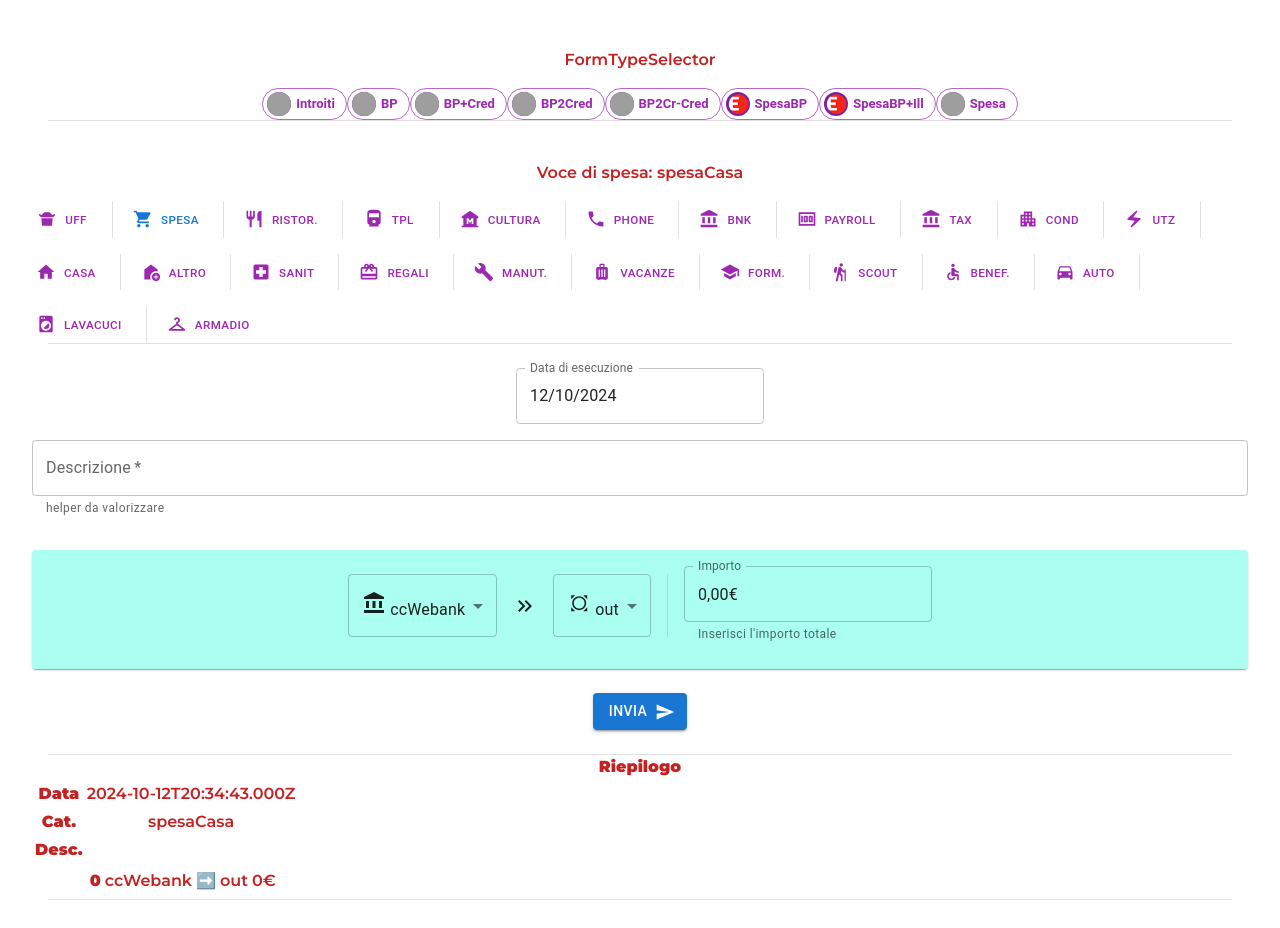
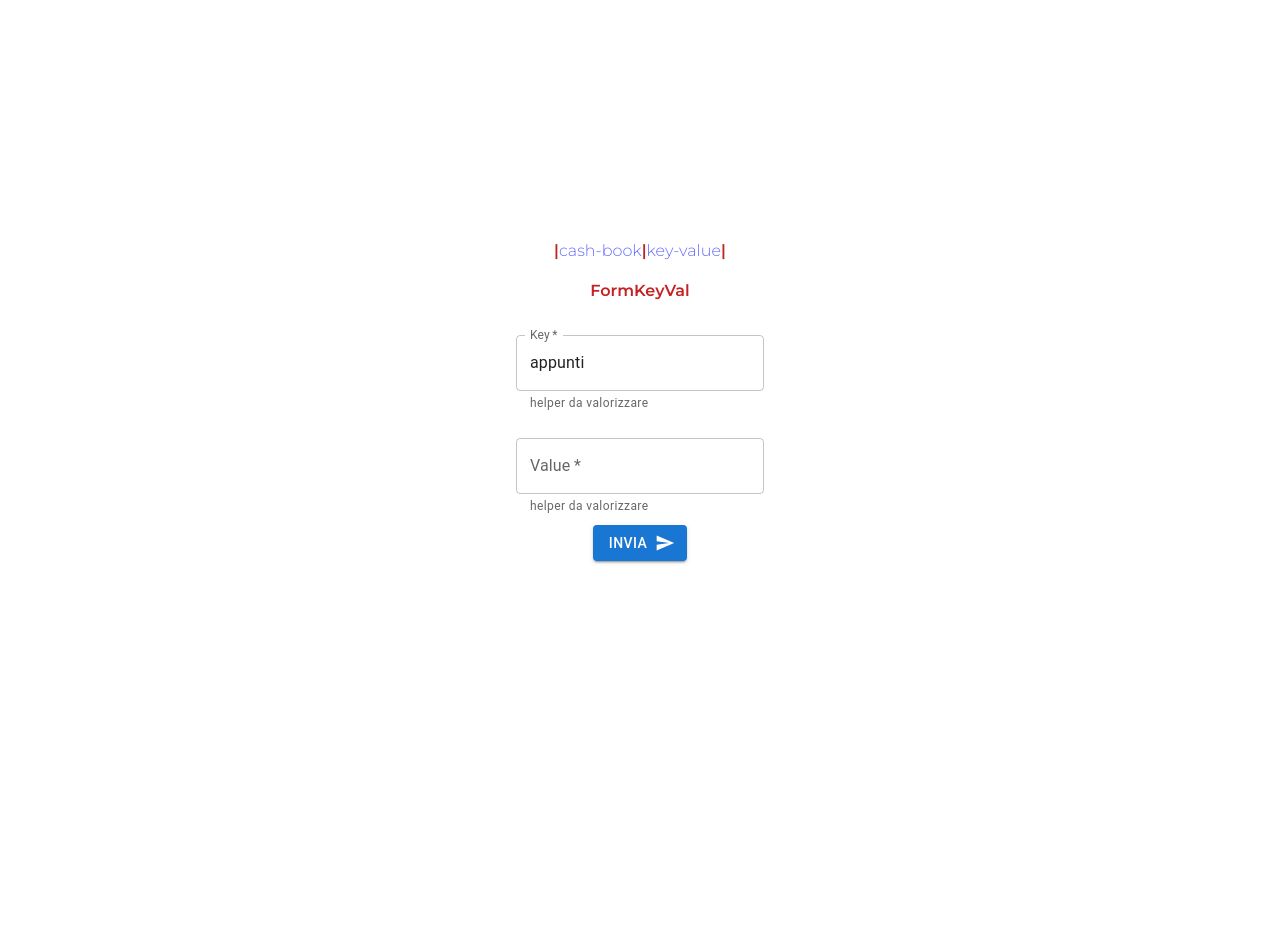
Before and after one commit to dicaeffe/cash-book-form, a React (Vite) app: page /key-value in a window 1280 px wide. Shown: the top 928 px of the page. After the commit the page ends 800 px from the top, so only its background shows below. Built offline with nearby package versions, Linux system fonts and the light colour scheme; grey boxes are pictures that could not be loaded.

Commit message:
adding key-val

```diff
--- a/package.json
+++ b/package.json
@@ -20,6 +20,7 @@
     "react": "^18.2.0",
     "react-dom": "^18.2.0",
     "react-number-format": "^5.3.4",
+    "react-router-dom": "^6.30.0",
     "styled-components": "^6.1.8"
   },
   "devDependencies": {
--- a/src/App.tsx
+++ b/src/App.tsx
@@ -1,15 +1,25 @@
-import './App.css'
-import FormTypeSelector from './Components/PaymentForm/FormTypeSelector'
+import { BrowserRouter, Route, Routes } from "react-router-dom";
+import "./App.css";
+import Navbar from "./Components/NavBar";
+import FormTypeSelector from "./Components/PaymentForm/FormTypeSelector";
+import FormKeyVal from "./Components/KeyVal/FormKeyVal";
 
 function App() {
-
   return (
     <>
       <div>
-        <FormTypeSelector />
+        <BrowserRouter>
+          <Navbar />
+          <Routes>
+            <Route index element={<FormTypeSelector />} />
+            <Route path="/" element={<FormTypeSelector />} />
+            <Route path="/cash-book" element={<FormTypeSelector />} />
+            <Route path="/key-value" element={<FormKeyVal />} />
+          </Routes>
+        </BrowserRouter>
       </div>
     </>
-  )
+  );
 }
 
-export default App
+export default App;
--- /dev/null
+++ b/src/Components/KeyVal/FormKeyVal.tsx
@@ -0,0 +1,28 @@
+import { useState } from "react";
+import KeyVal from "./Model/KeyVal";
+import KeyField from "./KeyFrield";
+import ValueField from "./ValueField";
+import SendButton from "./SendButton";
+
+const FormKeyVal = () => {
+  const label = "FormKeyVal";
+  const [keyValData, setKeyValData] = useState(new KeyVal("", ""));
+
+  const onFormChange = (newData: KeyVal) => {
+    setKeyValData(newData);
+    console.info("---------New Value of KeyVal");
+    console.info(newData);
+    console.info(keyValData);
+  };
+
+  return (
+    <div>
+      <p>{label}</p>
+      <KeyField data={keyValData} onChange={onFormChange} />
+      <ValueField data={keyValData} onChange={onFormChange} />
+      <SendButton data={keyValData} />
+    </div>
+  );
+};
+
+export default FormKeyVal;
--- /dev/null
+++ b/src/Components/KeyVal/KeyFrield.tsx
@@ -0,0 +1,33 @@
+import { TextField } from "@mui/material";
+import KeyVal from "./Model/KeyVal";
+
+function KeyField(props: { data: KeyVal; onChange: (d: KeyVal) => void }) {
+  const label = "Key";
+  const id = "key-text";
+  const helper = "helper da valorizzare";
+
+  const handleFormChange = (e: { target: { value: any } }) => {
+    let newData: KeyVal = props.data.clone();
+    newData.key = e.target.value;
+    console.info(newData);
+    props.onChange(newData);
+  };
+
+  return (
+    <div>
+      <TextField
+        label={label}
+        required
+        id={id}
+        helperText={helper}
+        defaultValue={props.data.key}
+        onChange={(event) => handleFormChange(event)}
+        type="text"
+        margin="normal"
+        fullWidth
+      />
+    </div>
+  );
+}
+
+export default KeyField;
--- /dev/null
+++ b/src/Components/KeyVal/Model/KeyVal.ts
@@ -0,0 +1,19 @@
+class KeyVal {
+  key: string;
+  value: string;
+
+  constructor(key?: string | null, value?: string | null) {
+    this.key = key ? key : "appunti";
+    this.value = value ? value : "";
+  }
+
+  public toString(): string {
+    return "|" + this.key + "|" + this.value + "|";
+  }
+
+  public clone(): KeyVal {
+    return new KeyVal(this.key, this.value);
+  }
+}
+
+export default KeyVal;
--- /dev/null
+++ b/src/Components/KeyVal/SendButton.tsx
@@ -0,0 +1,90 @@
+import { Button, IconButton, Snackbar } from "@mui/material";
+import SendIcon from "@mui/icons-material/Send";
+import CloseIcon from "@mui/icons-material/Close";
+import React, { useState } from "react";
+import KeyVal from "./Model/KeyVal";
+
+function SendButton(props: { data: KeyVal }) {
+  const [openSnackbarSuccess, setOpenSnackbarSuccess] = useState(false);
+  const [openSnackbarFailure, setOpenSnackbarFailure] = useState(false);
+
+  const onClick = () => {
+    const body = props.data;
+    /*const requests: BERequests = new BERequests(props.data);
+      requests.bodies.map(body => {*/
+    //alert(body.toString());
+    fetch("https://fdctst.free.beeceptor.com/cash-book/1.0.0/keyval", {
+      method: "POST",
+      headers: {
+        Accept: "application/json",
+        "Content-Type": "application/json",
+      },
+      body: JSON.stringify(body),
+    })
+      .then((response) => {
+        if (response.ok) {
+          setOpenSnackbarSuccess(true);
+        } else {
+          setOpenSnackbarFailure(true);
+          throw new Error(response.statusText);
+        }
+      })
+      .catch(() => {
+        setOpenSnackbarFailure(true);
+      });
+    /*})*/
+  };
+
+  const handleClose = (
+    _event: React.SyntheticEvent | Event,
+    reason?: string
+  ) => {
+    if (reason === "clickaway") {
+      return;
+    }
+
+    setOpenSnackbarSuccess(false);
+    setOpenSnackbarFailure(false);
+  };
+
+  const action = (
+    <React.Fragment>
+      <Button color="secondary" size="small" onClick={handleClose}>
+        vabbé
+      </Button>
+      <IconButton
+        size="small"
+        aria-label="close"
+        color="inherit"
+        onClick={handleClose}
+      >
+        <CloseIcon fontSize="small" />
+      </IconButton>
+    </React.Fragment>
+  );
+
+  return (
+    <div>
+      <Button variant="contained" endIcon={<SendIcon />} onClick={onClick}>
+        Invia
+      </Button>
+
+      <Snackbar
+        open={openSnackbarSuccess}
+        autoHideDuration={3000}
+        onClose={handleClose}
+        message="Inviato"
+        action={action}
+      />
+      <Snackbar
+        open={openSnackbarFailure}
+        autoHideDuration={3000}
+        onClose={handleClose}
+        message="Errore"
+        action={action}
+      />
+    </div>
+  );
+}
+
+export default SendButton;
--- /dev/null
+++ b/src/Components/KeyVal/ValueField.tsx
@@ -0,0 +1,33 @@
+import { TextField } from "@mui/material";
+import KeyVal from "./Model/KeyVal";
+
+function ValueField(props: { data: KeyVal; onChange: (d: KeyVal) => void }) {
+  const label = "Value";
+  const id = "value-text";
+  const helper = "helper da valorizzare";
+
+  const handleFormChange = (e: { target: { value: any } }) => {
+    let newData: KeyVal = props.data.clone();
+    newData.value = e.target.value;
+    console.info(newData);
+    props.onChange(newData);
+  };
+
+  return (
+    <div>
+      <TextField
+        label={label}
+        required
+        id={id}
+        helperText={helper}
+        defaultValue={props.data.value}
+        onChange={(event) => handleFormChange(event)}
+        type="text"
+        margin="normal"
+        fullWidth
+      />
+    </div>
+  );
+}
+
+export default ValueField;
--- /dev/null
+++ b/src/Components/NavBar.tsx
@@ -0,0 +1,14 @@
+import { Link } from "react-router-dom";
+
+const Navbar = () => {
+  return (
+    <>
+      <nav>
+        |<Link to="/cash-book">cash-book</Link>|
+        <Link to="/key-value">key-value</Link>|
+      </nav>
+    </>
+  );
+};
+
+export default Navbar;
```
Also changed, not shown: 1 other file (tests, documents, lock files or other folders).
